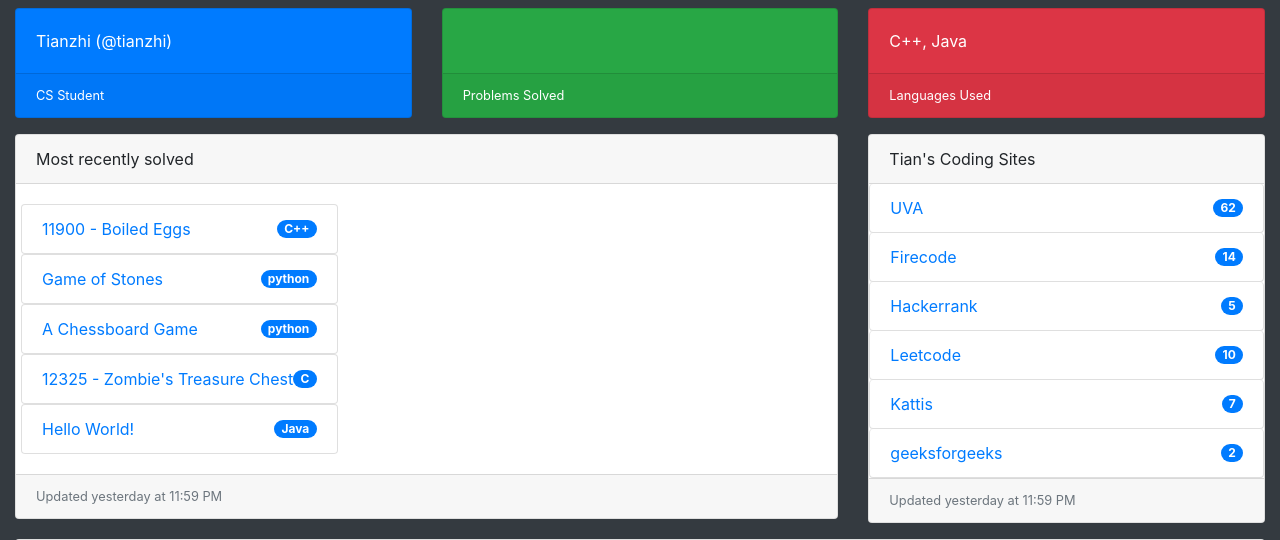
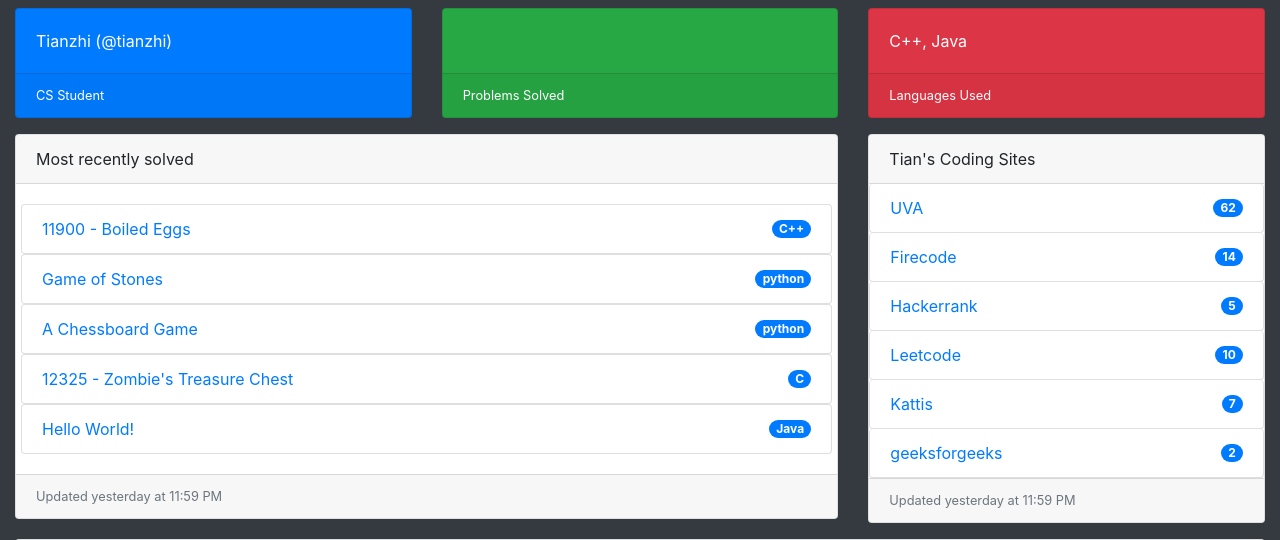
Before and after one commit to garyscary/myTrueScore, a Django app: template mysite/mytruescore/templates/dashboard.html in a window 1280 px wide. Shown: the part 56-596 px from the top of the page. Run offline with Django 3.2, Linux system fonts and the light colour scheme; the template is opened without the code that fills it, so the values that code supplies are empty; some libraries are stand-ins or nearby versions.

Commit message:
MOD: list width

```diff
--- a/mysite/mytruescore/templates/dashboard.html
+++ b/mysite/mytruescore/templates/dashboard.html
@@ -127,7 +127,7 @@
                 <!-- <div class="col-sm-8 my-auto"><div class="chartjs-size-monitor" style="position: absolute; left: 0px; top: 0px; right: 0px; bottom: 0px; overflow: hidden; pointer-events: none; visibility: hidden; z-index: -1;"><div class="chartjs-size-monitor-expand" style="position:absolute;left:0;top:0;right:0;bottom:0;overflow:hidden;pointer-events:none;visibility:hidden;z-index:-1;"><div style="position:absolute;width:1000000px;height:1000000px;left:0;top:0"></div></div><div class="chartjs-size-monitor-shrink" style="position:absolute;left:0;top:0;right:0;bottom:0;overflow:hidden;pointer-events:none;visibility:hidden;z-index:-1;"><div style="position:absolute;width:200%;height:200%;left:0; top:0"></div></div></div> -->
                   <!-- <canvas id="myBarChart" width="972" height="486" class="chartjs-render-monitor" style="display: block; height: 243px; width: 486px;"></canvas> -->
                 <!-- </div> -->
-                <ul class="list-group">
+                <ul class="list-group" style="width:100%;">
                   <a href="https://uva.onlinejudge.org/index.php?option=com_onlinejudge&Itemid=8&category=24&page=show_problem&problem=3051" target="_blank">
                   <li class="list-group-item d-flex justify-content-between align-items-center">
                     11900 - Boiled Eggs
```
